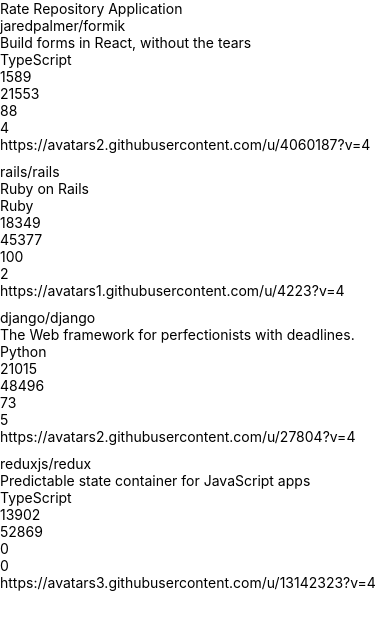
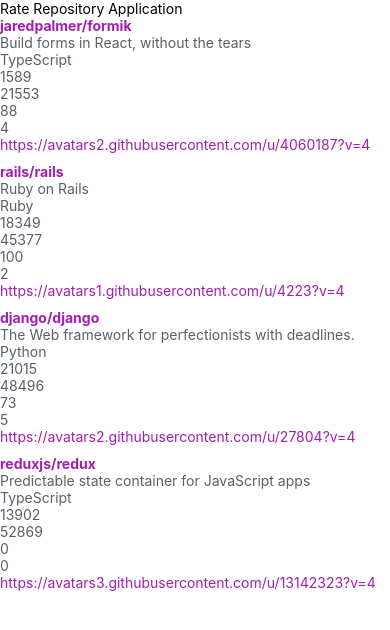
Before and after one commit to JulieBoberg/rate-repository-app, a React Native app: screen / in a window 390 px wide. Shown: the top 630 px of the page. Built offline with nearby package versions, Linux system fonts and the light colour scheme.

Commit message:
Added text formatting

```diff
--- a/src/components/Main.jsx
+++ b/src/components/Main.jsx
@@ -1,7 +1,8 @@
 import React from 'react';
 import Constants from 'expo-constants';
-import {Text, StyleSheet, View} from 'react-native';
+import { Text, StyleSheet, View} from 'react-native';
 import RepositoryList from './RepositoryList';
+
 
 const styles = StyleSheet.create({
     container: {
--- a/src/components/RepositoryItem.jsx
+++ b/src/components/RepositoryItem.jsx
@@ -1,5 +1,6 @@
 import React from 'react';
-import {  View, Text } from 'react-native';
+import {  View} from 'react-native';
+import Text from './Text';
 
 const RepositoryItem =({item})=>{
 
@@ -17,13 +18,13 @@
     return (
         <View>
 
-            <Text>{fullName}</Text>
-            <Text>{description}</Text>
-            <Text>{language}</Text>
-            <Text>{forksCount}</Text>
-            <Text>{stargazersCount}</Text>
-            <Text>{ratingAverage}</Text>
-            <Text>{reviewCount}</Text>
+            <Text fontWeight="bold">{fullName}</Text>
+            <Text color="textSecondary">{description}</Text>
+            <Text color="textSecondary">{language}</Text>
+            <Text color="textSecondary">{forksCount}</Text>
+            <Text color="textSecondary">{stargazersCount}</Text>
+            <Text color="textSecondary" >{ratingAverage}</Text>
+            <Text color="textSecondary">{reviewCount}</Text>
             <Text>{ownerAvatarUrl}</Text>
         </View>
     );
--- /dev/null
+++ b/src/components/Text.jsx
@@ -0,0 +1,40 @@
+import React from 'react';
+import { Text as NativeText, StyleSheet } from 'react-native';
+
+import theme from '../theme';
+
+const styles = StyleSheet.create({
+  text: {
+    color: theme.colors.textPrimary,
+    fontSize: theme.fontSizes.body,
+    fontFamily: theme.fonts.main,
+    fontWeight: theme.fontWeights.normal,
+  },
+  colorTextSecondary: {
+    color: theme.colors.textSecondary,
+  },
+  colorPrimary: {
+    color: theme.colors.primary,
+  },
+  fontSizeSubheading: {
+    fontSize: theme.fontSizes.subheading,
+  },
+  fontWeightBold: {
+    fontWeight: theme.fontWeights.bold,
+  },
+});
+
+const Text = ({ color, fontSize, fontWeight, style, ...props }) => {
+  const textStyle = [
+    styles.text,
+    color === 'textSecondary' && styles.colorTextSecondary,
+    color === 'primary' && styles.colorPrimary,
+    fontSize === 'subheading' && styles.fontSizeSubheading,
+    fontWeight === 'bold' && styles.fontWeightBold,
+    style,
+  ];
+
+  return <NativeText style={textStyle} {...props} />;
+};
+
+export default Text;
--- /dev/null
+++ b/src/theme.js
@@ -0,0 +1,20 @@
+const theme = {
+    colors: {
+      textPrimary: '#a41db3',
+      textSecondary: '#586069',
+      primary: '#0366d6',
+    },
+    fontSizes: {
+      body: 14,
+      subheading: 16,
+    },
+    fonts: {
+      main: 'System',
+    },
+    fontWeights: {
+      normal: '400',
+      bold: '700',
+    },
+  };
+
+  export default theme;
```
